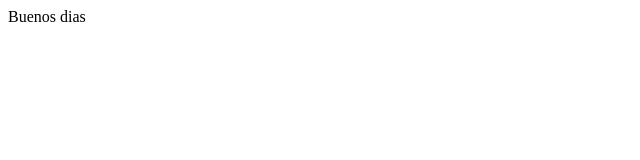
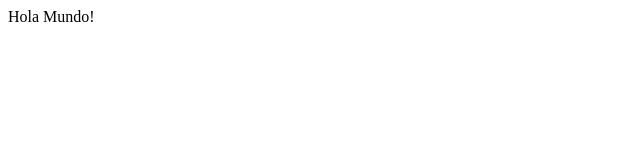
Before and after one commit to lexcasa/web-01-test, a plain HTML site: page index.html in a window 1280 px wide. Shown: the full height of the page, 0-640 px from the left. Drawn offline with Linux system fonts and the light colour scheme.

Commit message:
fix: change to hola mundo

```diff
--- a/index.html
+++ b/index.html
@@ -1,6 +1,6 @@
 <html>
 <head></head>
 <body>
-	<p>Buenos dias</p>
+	Hola Mundo!
 </body>
 </html>
```
